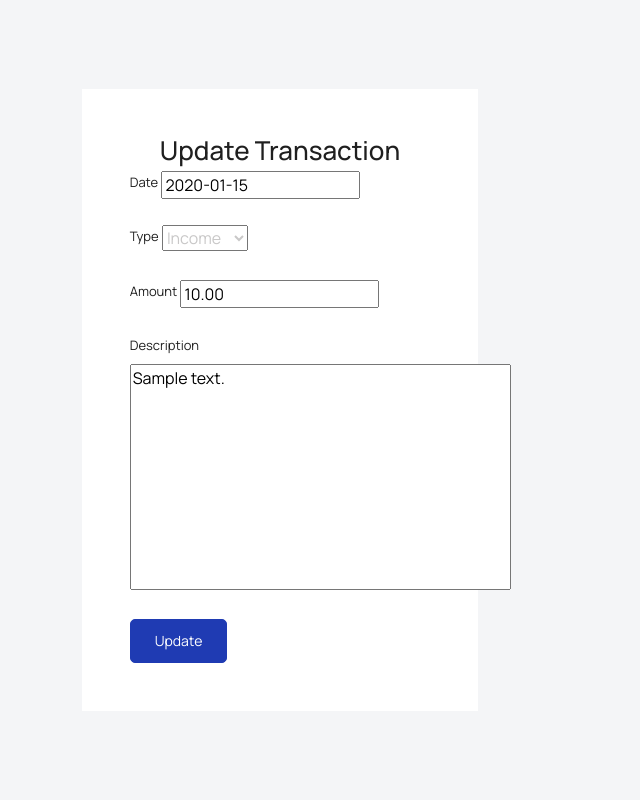
After one commit to ethanondzik/personal-finance-tracker, a Django app: page /update_transaction/1/ in a window 1280 px wide. The commit adds this page. Shown: the whole page, without its empty margins (360-1000 px from the left). Run offline with Django 5.2, Linux system fonts and the light colour scheme; a user stored in the database is signed in; tables that the repository leaves empty hold one stand-in row (values such as "Sample post"); some libraries are stand-ins or nearby versions.

Commit message:
Added update and delete functionality for user transactions

```diff
--- a/personal_finance_tracker/finance_tracker/models.py
+++ b/personal_finance_tracker/finance_tracker/models.py
@@ -15,4 +15,4 @@ class Transaction(models.Model):
 
     #just in case we need to print
     def __str__(self):
-        return f"{self.user.username} - {self.type} - {self.amount}"
+        return f"[{self.id}] - {self.user.username} - {self.type} - {self.amount}"
--- a/personal_finance_tracker/finance_tracker/templates/finance_tracker/dashboard.html
+++ b/personal_finance_tracker/finance_tracker/templates/finance_tracker/dashboard.html
@@ -114,6 +114,10 @@
                             <td>{{ transaction.get_type_display }}</td>
                             <td>{{ transaction.amount }}</td>
                             <td>{{ transaction.description }}</td>
+                            <td>
+                              <a href="{% url 'update_transaction' transaction.id %}" class="btn btn-sm btn-warning">Edit</a>
+                              <a href="{% url 'delete_transaction' transaction.id %}" class="btn btn-sm btn-danger">Delete</a>
+                            </td>
                           </tr>
                           {% endfor %}
                         </tbody>
--- /dev/null
+++ b/personal_finance_tracker/finance_tracker/templates/finance_tracker/update_transaction.html
@@ -0,0 +1,37 @@
+{% extends "base.html" %}
+
+{% block content %}
+<div class="container-scroller">
+    <div class="container-fluid page-body-wrapper full-page-wrapper">
+        <div class="content-wrapper d-flex align-items-center auth px-0">
+            <div class="row w-100 mx-0">
+                <div class="col-lg-4 mx-auto">
+                    <div class="auth-form-light text-left py-5 px-4 px-sm-5">
+                        <h2 class="text-center">Update Transaction</h2>
+                        <form method="post" action="{% url 'update_transaction' transaction.id %}">
+                            {% csrf_token %}
+                            <div class="form-group">
+                                <label for="id_date">Date</label>
+                                {{ form.date }}
+                            </div>
+                            <div class="form-group">
+                                <label for="id_type">Type</label>
+                                {{ form.type }}
+                            </div>
+                            <div class="form-group">
+                                <label for="id_amount">Amount</label>
+                                {{ form.amount }}
+                            </div>
+                            <div class="form-group">
+                                <label for="id_description">Description</label>
+                                {{ form.description }}
+                            </div>
+                            <button type="submit" class="btn btn-primary">Update</button>
+                        </form>
+                    </div>
+                </div>
+            </div>
+        </div>
+    </div>
+</div>
+{% endblock %}
--- a/personal_finance_tracker/finance_tracker/urls.py
+++ b/personal_finance_tracker/finance_tracker/urls.py
@@ -10,6 +10,8 @@ urlpatterns = [
     path('logout/', auth_views.LogoutView.as_view(next_page='landing'), name='logout'),
     path('register/', views.register, name='register'),
     path('add_transaction/', views.add_transaction, name='add_transaction'),
+    path('update_transaction/<int:transaction_id>/', views.update_transaction, name='update_transaction'),
+    path('delete_transaction/<int:transaction_id>/', views.delete_transaction, name='delete_transaction'),
     path('password_reset/', auth_views.PasswordResetView.as_view(), name='password_reset'),
     path('password_reset/done/', auth_views.PasswordResetDoneView.as_view(), name='password_reset_done'),
     path('reset/<uidb64>/<token>/', auth_views.PasswordResetConfirmView.as_view(), name='password_reset_confirm'),
--- a/personal_finance_tracker/finance_tracker/views.py
+++ b/personal_finance_tracker/finance_tracker/views.py
@@ -1,5 +1,5 @@
 # filepath: /home/ethan/GitHub/personal-finance-tracker/personal_finance_tracker/finance_tracker/views.py
-from django.shortcuts import render, redirect
+from django.shortcuts import render, redirect, get_object_or_404
 from django.contrib.auth.decorators import login_required
 from .models import Transaction
 from .forms import TransactionForm
@@ -12,6 +12,7 @@ def landing(request):
 @login_required
 def dashboard(request):
     transactions = Transaction.objects.filter(user=request.user)
+    print(transactions)
     return render(request, 'finance_tracker/dashboard.html', {'transactions': transactions})
 
 @login_required
@@ -39,3 +40,26 @@ def register(request):
     else:
         form = UserCreationForm()
     return render(request, 'finance_tracker/register.html', {'form': form})
+
+
+@login_required
+def update_transaction(request, transaction_id):
+    transaction = get_object_or_404(Transaction, id=transaction_id, user=request.user)
+    if request.method == 'POST':
+        form = TransactionForm(request.POST, instance=transaction)
+        if form.is_valid():
+            form.save()
+            return redirect('dashboard')
+    else:
+        form = TransactionForm(instance=transaction)
+    return render(request, 'finance_tracker/update_transaction.html', {'form': form, 'transaction': transaction})
+
+
+
+@login_required
+def delete_transaction(request, transaction_id):
+    transaction = get_object_or_404(Transaction, id=transaction_id, user=request.user)
+    if request.method == 'POST':
+        transaction.delete()
+        return redirect('dashboard')
+    return render(request, 'finance_tracker/delete_transaction.html', {'transaction': transaction})
```
Also changed, not shown: personal_finance_tracker/finance_tracker/templates/finance_tracker/delete_transaction.html (added, +24 -0 lines).
